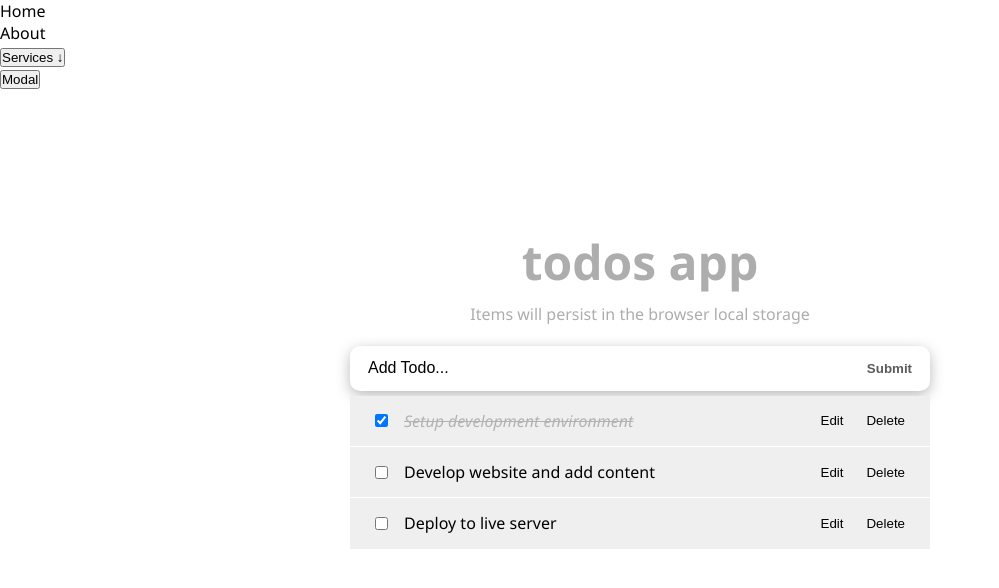
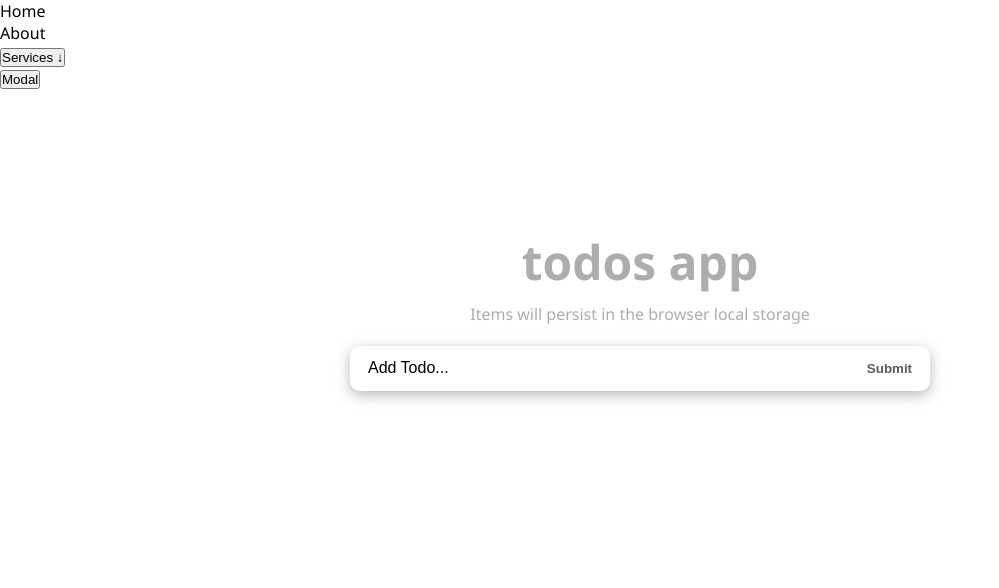
Before and after one commit to lordksix/todo-react, a React (Vite) app: page / in a window 1280 px wide. Shown: the top 588 px of the page, without its empty margins (0-999 px from the left). Built offline with nearby package versions, Linux system fonts and the light colour scheme.

Commit message:
Add Local Storage interactivity

```diff
--- a/src/components/TodoItem.jsx
+++ b/src/components/TodoItem.jsx
@@ -1,9 +1,10 @@
-import { useState } from 'react';
+import { useState, useRef } from 'react';
 import styles from '@/styles/TodoItem.module.scss';
 
 const TodoItem = ({ itemProp, handleChange, delTodo, setUpdate }) => {
   const [editing, setEditing] = useState(false);
-  const [updateInput, setUpdateInput] = useState(itemProp.title);
+  const editInputRef = useRef(null);
+  /* const [updateInput, setUpdateInput] = useState(itemProp.title); */
 
   const completedStyle = {
     fontStyle: 'italic',
@@ -18,7 +19,8 @@
 
   const handleUpdatedDone = (event) => {
     if (event.key === 'Enter') {
-      setUpdate(updateInput, itemProp.id);
+      /* setUpdate(updateInput, itemProp.id); */
+      setUpdate(editInputRef.current.value, itemProp.id);
       setEditing(false);
     }
   };
@@ -41,15 +43,18 @@
         <button onClick={handleEditing}>Edit</button>
         <button onClick={() => delTodo(itemProp.id)}>Delete</button>
         <span style={itemProp.completed ? completedStyle : null}>
-          {updateInput}
+          {/* {updateInput} */}
+          {itemProp.title}
         </span>
       </div>
       <input
         type="text"
-        value={updateInput}
+        /* value={updateInput} */
+        ref={editInputRef}
+        defaultValue={itemProp.title}
         className={styles.textInput}
         style={editMode}
-        onChange={(e) => setUpdateInput(e.target.value)}
+        /* onChange={(e) => setUpdateInput(e.target.value)} */
         onKeyDown={handleUpdatedDone}
       />
     </li>
--- a/src/components/TodosLogic.jsx
+++ b/src/components/TodosLogic.jsx
@@ -1,27 +1,16 @@
-import { useState } from 'react';
+import { useState, useEffect } from 'react';
 import { v4 as uuidv4 } from "uuid";
 import InputTodo from '@/components/InputTodo';
 import TodosList from '@/components/TodosList';
 
 const TodosLogic = () => {
-  const [todos, setTodos] = useState([
-    {
-      id: uuidv4(),
-      title: 'Setup development environment',
-      completed: true,
-    },
-    {
-      id: uuidv4(),
-      title: 'Develop website and add content',
-      completed: false,
-    },
-    {
-      id: uuidv4(),
-      title: 'Deploy to live server',
-      completed: false,
-    },
-  ]);
+  const [todos, setTodos] = useState(getInitialTodos());
 
+  function getInitialTodos() {
+    const temp = localStorage.getItem('todos');
+    const savedTodos = JSON.parse(temp);
+    return savedTodos || [];
+  }
   const handleChange = (id) => {
     setTodos((prevState) =>
       prevState.map((todo) => {
@@ -64,6 +53,11 @@
     );
   };
 
+  useEffect(() => {
+    const temp = JSON.stringify(todos);
+    localStorage.setItem('todos', temp);
+  }, [todos]);
+
   return (
     <div>
       <InputTodo addTodoItem={addTodoItem} />
```
